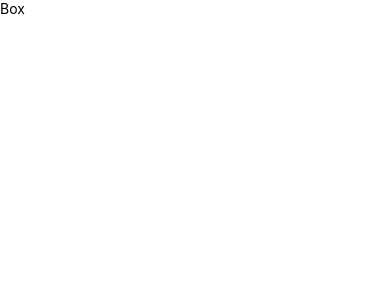
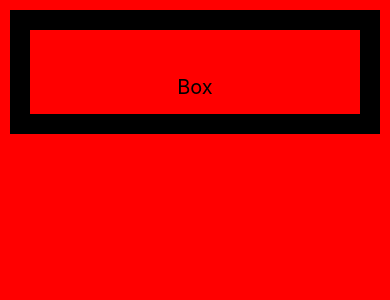
Before and after one commit to DaniDotExe/react-native, a React Native app in the folder 02-react-native/: screen / in a window 390 px wide. Shown: the top 300 px of the page. Built offline with nearby package versions, Linux system fonts and the light colour scheme.

Commit message:
Clase 67

```diff
--- a/02-react-native/App.tsx
+++ b/02-react-native/App.tsx
@@ -8,7 +8,7 @@
 
 const App = () => {
   return (
-    <SafeAreaView>
+    <SafeAreaView style= {{flex: 1,}}>
       {/*<HolaMundoScreen/> */}
       {/*<ContadorScreen/> */}
       <BoxObjectModelScreen/>
--- a/02-react-native/src/screens/BoxObjectModelScreen.tsx
+++ b/02-react-native/src/screens/BoxObjectModelScreen.tsx
@@ -1,10 +1,25 @@
 import React from 'react'
-import { View, Text } from 'react-native';
+import { View, Text, StyleSheet } from 'react-native';
 
 export const BoxObjectModelScreen = () => {
   return (
-    <View>
-        <Text>Box</Text>
+    <View style={styles.container}>
+        <Text style={styles.title}>Box</Text>
     </View>
   )
 }
+
+const styles = StyleSheet.create({
+    container: {
+      backgroundColor: 'red',
+      flex: 1,
+    },
+    title: {
+      fontSize: 20,
+      margin: 10,
+      padding: 15,
+      paddingTop: 45,
+      borderWidth: 20,
+      textAlign: 'center',
+    },
+});
```
